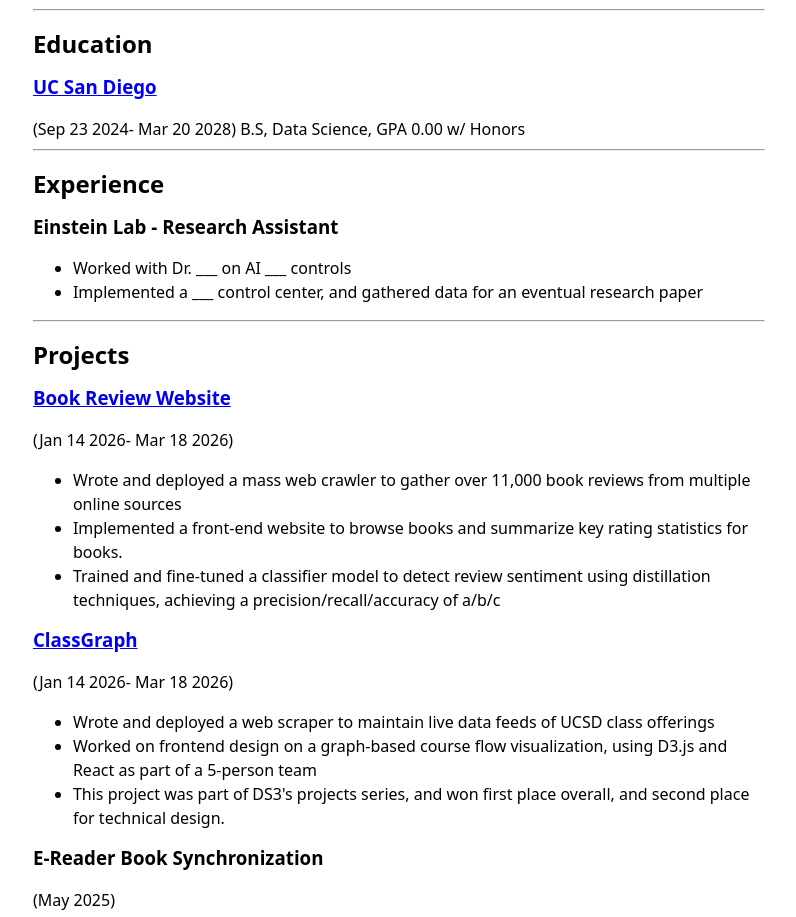
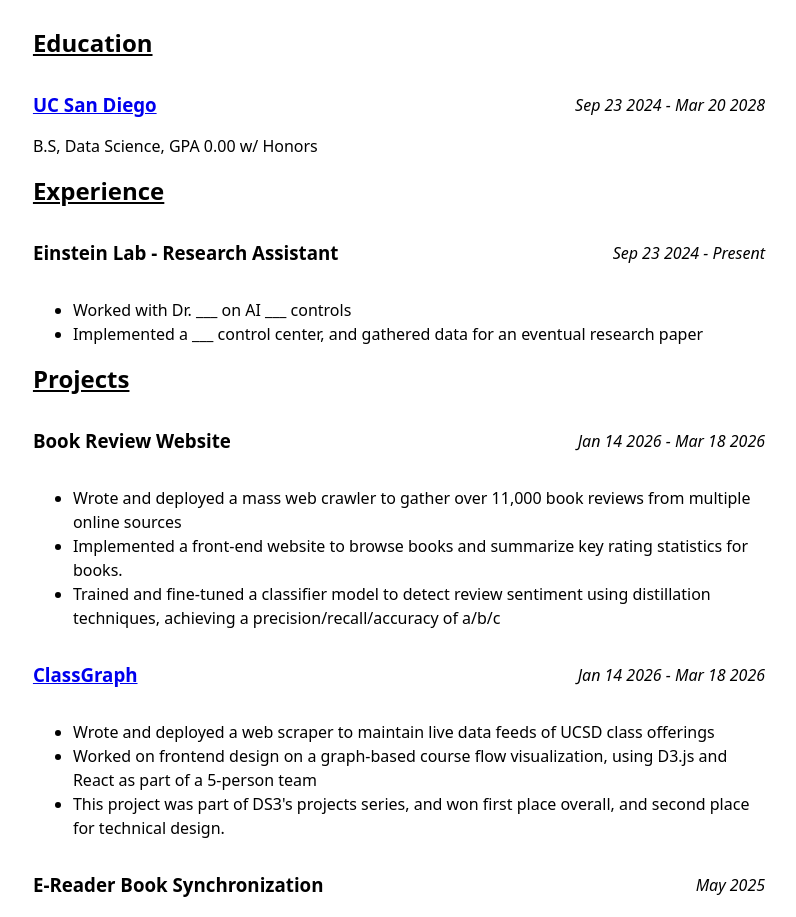
Before and after one commit to gsriram67/portfolio, a plain HTML site: page resume/index.html in a window 1280 px wide. Shown: the part 213-1130 px from the top of the page, without its empty margins (241-1037 px from the left). Drawn offline with Linux system fonts and the light colour scheme.

Commit message:
lab step 5: resume changes; grid layout and style

```diff
--- a/resume/index.html
+++ b/resume/index.html
@@ -14,60 +14,72 @@
         <a href="../contact/index.html">Contact</a>
         <a href="https://github.com/gsriram67" target="_blank">Github</a>
     </nav>
+    <article class="resume">
         <h1>Resume</h1>
-    <hr>
+
         <section>
-        <h2>Education</h2>
-        <article>
+            <h2 class="resume-heading">Education</h2>
+            <section class="resume-subheading">
                 <h3><a href="https://ucsd.edu">UC San Diego</a></h3>
-                        (<time datetime="2024-09-23" align="right">Sep 23 2024</time>-
-                        <time datetime="2028-03-20" align="right">Mar 20 2028</time>)
+                <i class="time-period">
+                    <time datetime="2024-09-23" align="right">Sep 23 2024</time> -
+                    <time datetime="2028-03-20" align="right">Mar 20 2028</time>
+                </i>
+            </section>
                 B.S, Data Science, GPA 0.00 w/ Honors
-        </article>
         </section>
-    <hr>
+
         <section>
-        <h2>Experience</h2>
-        <article>
-            <h3><a>Einstein Lab - Research Assistant</h3>
+            <h2 class="resume-heading">Experience</h2>
+            <section class="resume-subheading">
+                <h3>Einstein Lab - Research Assistant</h3>
+                <i class="time-period">
+                    <time datetime="2026-03-01" align="right">Sep 23 2024</time> -
+                    Present
+                </i>
+            </section>
             <ul>
                 <li>Worked with Dr. ___ on AI ___ controls</li>
                 <li>Implemented a ___ control center, and gathered data for an eventual research paper</li>
             </ul>
-        </article>
         </section>
-    <hr>
         <section>
-        <h2>Projects</h2>
-        <article>
-                        <h3><a href="https://endless.horse">Book Review Website</a></h3>
-                        (<time datetime="2026-01-14" align="right">Jan 14 2026</time>-
-                        <time datetime="2026-03-18" align="right">Mar 18 2026</time>)
+            <h2 class="resume-heading">Projects</h2>
+            <section class="resume-subheading">
+                <h3>Book Review Website</h3>
+                <i class="time-period">
+                    <time datetime="2026-01-14" align="right">Jan 14 2026</time> -
+                    <time datetime="2026-03-18" align="right">Mar 18 2026</time>
+                </i>
+            </section>
             <ul>
                 <li>Wrote and deployed a mass web crawler to gather over 11,000 book reviews from multiple online sources</li>
                 <li>Implemented a front-end website to browse books and summarize key rating statistics for books.</li>
                 <li>Trained and fine-tuned a classifier model to detect review sentiment using distillation techniques, achieving a precision/recall/accuracy of a/b/c</li>
             </ul>
-        </article>
-        <article>
+            <section class="resume-subheading">
                 <h3><a href="https://classgraph-ucsd.vercel.app">ClassGraph</a></h3>
-                        (<time datetime="2026-01-14" align="right">Jan 14 2026</time>-
-                        <time datetime="2026-03-18" align="right">Mar 18 2026</time>)
+                <i class="time-period">
+                    <time datetime="2026-01-14" align="right">Jan 14 2026</time> -
+                    <time datetime="2026-03-18" align="right">Mar 18 2026</time>
+                </i>
+            </section>
             <ul>
                 <li>Wrote and deployed a web scraper to maintain live data feeds of UCSD class offerings</li>
                 <li>Worked on frontend design on a graph-based course flow visualization, using D3.js and React as part of a 5-person team</li>
                 <li>This project was part of DS3's projects series, and won first place overall, and second place for technical design.</li>
             </ul>
-        </article>
         <article>
+            <section class="resume-subheading">
                 <h3>E-Reader Book Synchronization </h3>
-                        (<time datetime="2025-05" align="right">May 2025</time>)
+                <i class="time-period"><time datetime="2025-05" align="right">May 2025</time></i>
+            </section>
             <ul>
                 <li>Developed an advanced book synchronization software for a popular E-Reader device in Go</li>
                 <li>Integrated controls into the native UI Shell using Jailbreak Menus and a busybox shell interface.</li>
             </ul>
         </article>
-
-
+        </section>
+    </article>
 </body>
 </html>
--- a/style.css
+++ b/style.css
@@ -98,16 +98,20 @@ h6 {
     text-wrap: balance;
 }
 
-.resume-activity {
-    display: grid;
+.resume {
     gap: 1em;
-    article {
+
+    .resume-heading {
+        text-decoration-line: underline;
+    }
+
+    .resume-subheading {
         display: grid;
-        grid-template-rows: subgrid;
-        grid-row: span 3;
+        grid-template-columns: 2.5fr 1fr;
+        align-items: center;
 
-        h2 {
-            margin: 0;
+        .time-period {
+            justify-self: end;
         }
     }
 }
```
Also changed, not shown: index.html (+1 -1 lines). Lines whose indentation alone changed are shown as unchanged.
